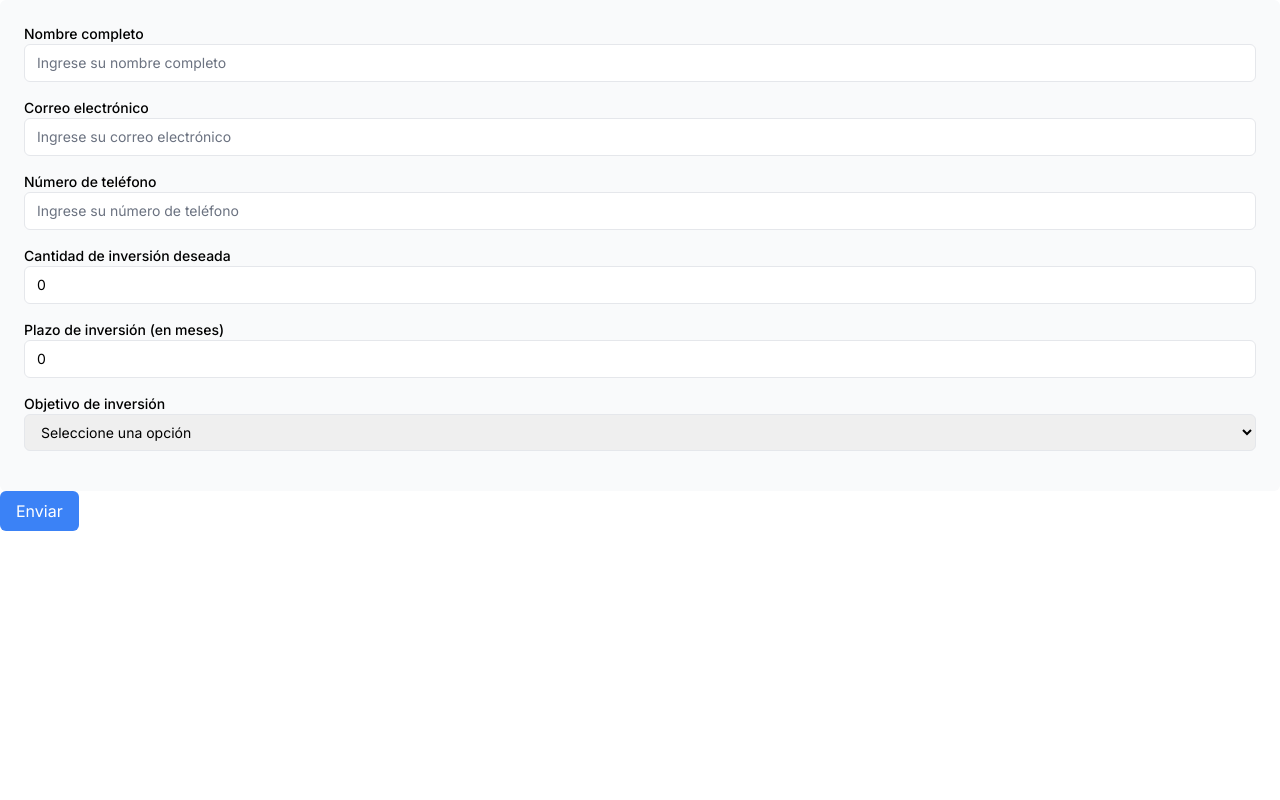
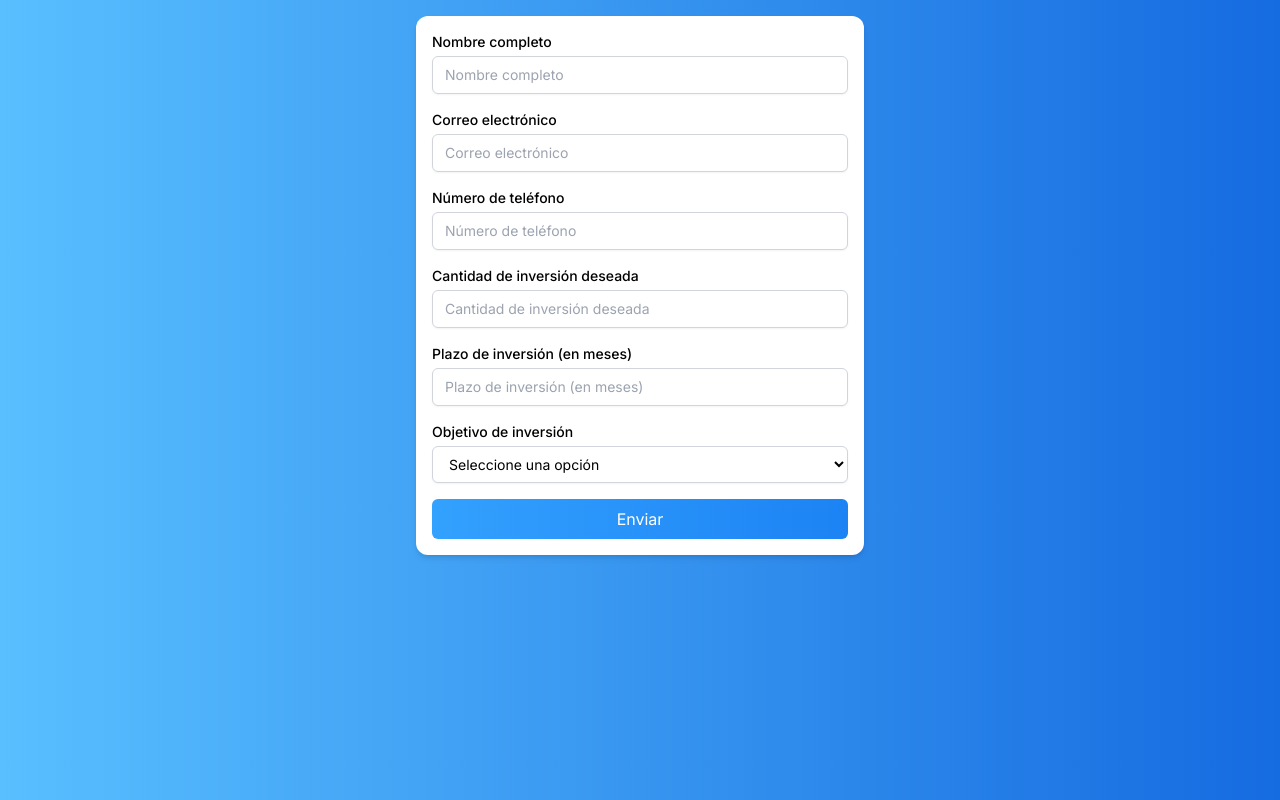
Before and after one commit to Futurizame/mvp-rumi-nextjs-main, a Next.js app: page /early-access in a window 1280 px wide. Built offline with nearby package versions, Linux system fonts and the light colour scheme.

Commit message:
unified form with landing (#8)

```diff
--- a/app/early-access/page.tsx
+++ b/app/early-access/page.tsx
@@ -2,7 +2,7 @@ import Form from "./ui/form";
 
 export default function EarlyAccess() {
   return (
-    <main>
+    <main className="h-screen p-2 md:py-4 bg-gradient-to-r from-400 to-700">
       <Form />
     </main>
   );
--- a/app/early-access/ui/form.tsx
+++ b/app/early-access/ui/form.tsx
@@ -1,44 +1,74 @@
 "use client";
 
 import { useState, ChangeEvent, FormEvent } from "react";
-import { PreRegisterFormData } from "../../../src/domain/preregistation/types";
 import { preRegisterHandler } from "../../../src/adapter/input/pre-register";
-
-type FormState = "form" | "loading" | "success" | "error";
+import { TextInput } from "./text-input";
+import {
+  FormState,
+  initialErrorData,
+  initialFormData,
+  mapToPreRegisterFormData,
+  PageState,
+  validateForm,
+  validateFormField,
+} from "../utilities/form";
 
 const Form = () => {
-  const [formData, setFormData] = useState<PreRegisterFormData>({
-    name: "",
-    email: "",
-    phone: "",
-    idDocument: "",
-    investmentQuantity: 0,
-    investmentTime: 0,
-    goal: "",
+  const [pageState, setPageState] = useState<PageState>("form");
+  const [formState, setFormState] = useState<FormState>({
+    form: initialFormData,
+    errors: initialErrorData,
   });
-  const [state, setState] = useState<FormState>("form");
 
   const handleInputChange = (
     event: ChangeEvent<HTMLInputElement | HTMLSelectElement>,
   ) => {
     const { name, value } = event.target;
-    setFormData((prevFormData) => ({
-      ...prevFormData,
+
+    setFormState((previousFormState) => {
+      const newFormData = {
+        ...previousFormState.form,
         [name]: value,
-    }));
+      };
+
+      const errorMessage = validateFormField(name, value);
+
+      console.log(newFormData);
+
+      return {
+        form: newFormData,
+        errors: {
+          ...previousFormState.errors,
+          [name]: errorMessage,
+        },
+      };
+    });
   };
 
   const handleFormSubmit = async (event: FormEvent<HTMLFormElement>) => {
     event.preventDefault();
 
-    setState("loading");
+    const { isError, errorData } = validateForm(formState.form);
+
+    if (isError) {
+      setFormState((previousFormState) => ({
+        ...previousFormState,
+        errors: errorData,
+      }));
+
+      return;
+    }
+
+    setPageState("loading");
+
+    const formData = mapToPreRegisterFormData(formState.form);
 
     const [ok] = await preRegisterHandler(formData);
 
-    setState(ok ? "success" : "error");
+    setPageState(ok ? "success" : "error");
   };
 
-  if (state === "loading") {
+  if (pageState === "loading") {
     return (
       <div className="text-center">
         <p>Enviando...</p>
@@ -46,7 +76,7 @@ const Form = () => {
     );
   }
 
-  if (state === "success") {
+  if (pageState === "success") {
     return (
       <div className="text-center">
         <p>¡Gracias por registrarte!</p>
@@ -54,7 +84,7 @@ const Form = () => {
     );
   }
 
-  if (state === "error") {
+  if (pageState === "error") {
     return (
       <div className="text-center">
         <p>Ha ocurrido un error. Por favor, intenta de nuevo.</p>
@@ -63,91 +93,59 @@ const Form = () => {
   }
 
   return (
-    <form onSubmit={handleFormSubmit}>
-      {/* Campos del formulario */}
-      <div className="rounded-md bg-gray-50 p-4 md:p-6">
-        {/* Campo para el nombre completo */}
-        <div className="mb-4">
-          <label htmlFor="name" className="block text-sm font-medium">
-            Nombre completo
-          </label>
-          <input
-            id="name"
+    <form
+      onSubmit={handleFormSubmit}
+      className="max-w-md mx-auto bg-white rounded-xl shadow-md overflow-hidden"
+    >
+      <div className="rounded-md p-4 flex flex-col">
+        <TextInput
+          className="mb-4"
           name="name"
-            type="text"
-            placeholder="Ingrese su nombre completo"
-            value={formData.name}
+          label="Nombre completo"
+          value={formState.form.name}
           onChange={handleInputChange}
-            className="w-full rounded-md border border-gray-200 py-2 px-3 text-sm outline-2 placeholder-gray-500"
+          errorMessage={formState.errors.name}
         />
-        </div>
 
-        {/* Campo para el correo electrónico */}
-        <div className="mb-4">
-          <label htmlFor="email" className="block text-sm font-medium">
-            Correo electrónico
-          </label>
-          <input
-            id="email"
+        <TextInput
+          className="mb-4"
           name="email"
-            type="email"
-            placeholder="Ingrese su correo electrónico"
-            value={formData.email}
+          label="Correo electrónico"
+          value={formState.form.email}
           onChange={handleInputChange}
-            className="w-full rounded-md border border-gray-200 py-2 px-3 text-sm outline-2 placeholder-gray-500"
+          onValidate={validateFormField}
+          errorMessage={formState.errors.email}
         />
-        </div>
 
-        {/* Campo para el número de teléfono */}
-        <div className="mb-4">
-          <label htmlFor="phone" className="block text-sm font-medium">
-            Número de teléfono
-          </label>
-          <input
-            id="phone"
+        <TextInput
+          className="mb-4"
           name="phone"
-            type="tel"
-            placeholder="Ingrese su número de teléfono"
-            value={formData.phone}
+          label="Número de teléfono"
+          value={formState.form.phone}
           onChange={handleInputChange}
-            className="w-full rounded-md border border-gray-200 py-2 px-3 text-sm outline-2 placeholder-gray-500"
+          onValidate={validateFormField}
+          errorMessage={formState.errors.phone}
         />
-        </div>
 
-        {/* Campo para la cantidad de inversión deseada */}
-        <div className="mb-4">
-          <label
-            htmlFor="investmentAmount"
-            className="block text-sm font-medium"
-          >
-            Cantidad de inversión deseada
-          </label>
-          <input
-            id="investmentAmount"
+        <TextInput
+          className="mb-4"
           name="investmentQuantity"
-            type="number"
-            placeholder="Ingrese la cantidad deseada"
-            value={formData.investmentQuantity}
+          label="Cantidad de inversión deseada"
+          value={formState.form.investmentQuantity}
           onChange={handleInputChange}
-            className="w-full rounded-md border border-gray-200 py-2 px-3 text-sm outline-2 placeholder-gray-500"
+          onValidate={validateFormField}
+          errorMessage={formState.errors.investmentQuantity}
         />
-        </div>
 
-        {/* Campo para el plazo de inversión */}
-        <div className="mb-4">
-          <label htmlFor="investmentTerm" className="block text-sm font-medium">
-            Plazo de inversión (en meses)
-          </label>
-          <input
-            id="investmentTerm"
+        <TextInput
+          className="mb-4"
           name="investmentTime"
-            type="number"
-            placeholder="Ingrese el plazo en meses"
-            value={formData.investmentTime}
+          label="Plazo de inversión (en meses)"
+          value={formState.form.investmentTime}
           onChange={handleInputChange}
-            className="w-full rounded-md border border-gray-200 py-2 px-3 text-sm outline-2 placeholder-gray-500"
+          onValidate={validateFormField}
+          errorMessage={formState.errors.investmentTime}
         />
-        </div>
 
         {/* Campo para el objetivo de inversión */}
         <div className="mb-4">
@@ -157,25 +155,30 @@ const Form = () => {
           <select
             id="investmentGoal"
             name="goal"
-            value={formData.goal}
+            value={formState.form.goal}
             onChange={handleInputChange}
-            className="w-full rounded-md border border-gray-200 py-2 px-3 text-sm outline-2"
+            onBlur={(e) => validateFormField("goal", e.target.value)}
+            className={`mt-1 block w-full px-3 py-2 bg-white border ${
+              formState.errors.goal ? "border-red-600" : "border-gray-300"
+            } rounded-md text-sm shadow-sm placeholder-gray-400 focus:outline-none focus:border-indigo-500 focus:ring-1 focus:ring-indigo-500`}
           >
             <option value="">Seleccione una opción</option>
             <option value="income">Ingresos pasivos</option>
             <option value="appreciation">Plusvalía</option>
             <option value="both">Ambos</option>
           </select>
-        </div>
+          {formState.errors.goal && (
+            <p className="text-red-600 text-sm">{formState.errors.goal}</p>
+          )}
         </div>
 
-      {/* Botón de envío */}
         <button
           type="submit"
-        className="bg-blue-500 text-white py-2 px-4 rounded-md hover:bg-blue-600"
+          className="bg-gradient-to-r from-500 to-600 text-white py-2 px-4 rounded-md hover:from-600 hover:to-700"
         >
           Enviar
         </button>
+      </div>
     </form>
   );
 };
--- /dev/null
+++ b/app/early-access/ui/text-input.tsx
@@ -0,0 +1,40 @@
+import { ChangeEvent, FC, useState } from "react";
+
+type FormInputProps = {
+  className?: string;
+  name: string;
+  label: string;
+  value: string;
+  onChange: (event: ChangeEvent<HTMLInputElement>) => void;
+  onValidate?: (name: string, value: string) => string;
+  errorMessage: string;
+};
+
+export const TextInput: FC<FormInputProps> = ({
+  className,
+  name,
+  label,
+  value,
+  onChange,
+  errorMessage,
+}) => {
+  return (
+    <div className={className}>
+      <label htmlFor={name} className="block text-sm font-medium">
+        {label}
+      </label>
+      <input
+        id={name}
+        name={name}
+        type="text"
+        placeholder={label}
+        value={value}
+        onChange={onChange}
+        className={`mt-1 block w-full px-3 py-2 bg-white border ${
+          errorMessage ? "border-red-600" : "border-gray-300"
+        } rounded-md text-sm shadow-sm placeholder-gray-400 focus:outline-none focus:border-indigo-500 focus:ring-1 focus:ring-indigo-500`}
+      />
+      {errorMessage && <p className="text-red-600 text-sm">{errorMessage}</p>}
+    </div>
+  );
+};
--- /dev/null
+++ b/app/early-access/utilities/form.ts
@@ -0,0 +1,107 @@
+import { number, object, ObjectSchema, string, ValidationError } from "yup";
+import { PreRegisterFormData } from "../../../src/domain/preregistation/types";
+import { tryFnSync } from "../../../src/domain/shared/try-fn";
+
+export type PageState = "form" | "loading" | "success" | "error";
+
+export type FormData = {
+  name: string;
+  email: string;
+  phone: string;
+  idDocument: string;
+  investmentQuantity: string;
+  investmentTime: string;
+  goal: string;
+};
+
+export type ErrorData = FormData;
+
+export type FormState = {
+  form: FormData;
+  errors: ErrorData;
+};
+
+export const initialFormData: FormData = {
+  name: "",
+  email: "",
+  phone: "",
+  idDocument: "",
+  investmentQuantity: "",
+  investmentTime: "",
+  goal: "",
+};
+
+export const initialErrorData: ErrorData = initialFormData;
+
+export const formSchema: ObjectSchema<PreRegisterFormData> = object({
+  name: string().required("El nombre es requerido"),
+  email: string()
+    .email("Formato de correo electrónico inválido")
+    .required("El correo electrónico es requerido"),
+  phone: string().required("El número de teléfono es requerido"),
+  idDocument: string().required("El documento de identidad es requerido"),
+  investmentQuantity: number()
+    .typeError("La cantidad de inversión debe ser un número")
+    .positive("La cantidad de inversión debe ser positiva")
+    .required("La cantidad de inversión es requerida"),
+  investmentTime: number()
+    .typeError("El plazo de inversión debe ser un número")
+    .positive("El plazo de inversión debe ser positivo")
+    .required("El plazo de inversión es requerido"),
+  goal: string().required("El objetivo de inversión es requerido"),
+}).strict();
+
+export const mapToPreRegisterFormData = (
+  formData: FormData,
+): PreRegisterFormData => ({
+  ...formData,
+  investmentQuantity: Number(formData.investmentQuantity),
+  investmentTime: Number(formData.investmentTime),
+});
+
+export const isValidationError = (error: unknown): error is ValidationError =>
+  error instanceof ValidationError;
+
+export const validateFormField = (name: string, anything: string): string => {
+  const [ok, , error] = tryFnSync<unknown>(() =>
+    formSchema.validateSyncAt(name, { [name]: anything }),
+  );
+
+  if (ok) {
+    return "";
+  }
+
+  return error.message;
+};
+export const validateForm = (
+  formData: FormData,
+): { errorData: ErrorData; isError: boolean } => {
+  const earlyAccessFormData = mapToPreRegisterFormData(formData);
+
+  console.log(earlyAccessFormData);
+
+  const [ok, , error] = tryFnSync(() =>
+    formSchema.validateSync(earlyAccessFormData, { abortEarly: false }),
+  );
+
+  if (ok) {
+    return { errorData: initialErrorData, isError: false };
+  }
+
+  if (!isValidationError(error)) {
+    return { errorData: initialErrorData, isError: false };
+  }
+
+  const errors = error.inner.reduce<ErrorData>((res, ele) => {
+    if (!ele.path) {
+      return res;
+    }
+
+    return {
+      ...res,
+      [ele.path]: ele.message,
+    };
+  }, initialErrorData);
+
+  return { errorData: errors, isError: true };
+};
--- a/app/ui/about.tsx
+++ b/app/ui/about.tsx
@@ -2,7 +2,7 @@ import React, { FC } from "react";
 
 export const About: FC = () => {
   return (
-    <div className="max-w-md mx-auto bg-white rounded-xl shadow-md overflow-hidden md:max-w-2xl">
+    <div className="max-w-md mx-auto bg-white rounded-xl shadow-md overflow-hidden ">
       <div className="md:flex">
         <div className="md:flex-shrink-0"></div>
         <div className="p-8">
--- a/app/ui/logo.tsx
+++ b/app/ui/logo.tsx
@@ -3,7 +3,7 @@ import Image from "next/image";
 
 export const Logo: FC = () => {
   return (
-    <section className="p-4">
+    <section className="p-4 bg-slate-100">
       <Image
         src="/logo.png"
         width={250}
@@ -13,9 +13,9 @@ export const Logo: FC = () => {
       />
       <Image
         src="/movil.png"
-        width={100}
+        width={70}
         height={50}
-        className="block md:hidden"
+        className="block md:hidden mx-auto"
         alt="logo rumigrow"
       />
     </section>
--- a/app/ui/main-container.tsx
+++ b/app/ui/main-container.tsx
@@ -10,8 +10,10 @@ export const MainContainer: FC<MainContainerProps> = ({
   className,
 }) => {
   return (
-    <main className="flex flex-col items-center">
-      <div className={clsx("max-w-5xl w-full", className)}>{children}</div>
+    <main className="flex justify-center items-center px-2 ">
+      <div className={clsx("max-w-5xl w-full h-screen ", className)}>
+        {children}
+      </div>
     </main>
   );
 };
--- a/app/ui/presentation.tsx
+++ b/app/ui/presentation.tsx
@@ -2,8 +2,9 @@ import React, { FC } from "react";
 
 export const Presentation: FC = () => {
   return (
-    <div className="flex justify-center w-96">
+    <div className="max-w-sm sm:max-w-md mx-auto">
       <iframe
+        className="w-full aspect-video "
         src="https://www.youtube.com/embed/cizFKf09-qA"
         title="Qué es RumiGrow"
         allow="accelerometer; autoplay; clipboard-write; encrypted-media; gyroscope; picture-in-picture"
--- a/app/ui/redirect-early-access-form.tsx
+++ b/app/ui/redirect-early-access-form.tsx
@@ -3,7 +3,7 @@ import Link from "next/link";
 
 export const RedirectEarlyAccessForm: FC = () => {
   return (
-    <section className="flex flex-col gap-2 p-4">
+    <section className="flex flex-col items-center gap-2 p-4">
       <div>
         Interesado en participar?, registrate en nuestro acceso anticipado
       </div>
```
Also changed, not shown: app/page.tsx (+7 -3 lines), tailwind.config.ts (+13 -0 lines), 1 other file (tests, documents, lock files or other folders). Lines whose indentation alone changed are shown as unchanged.
